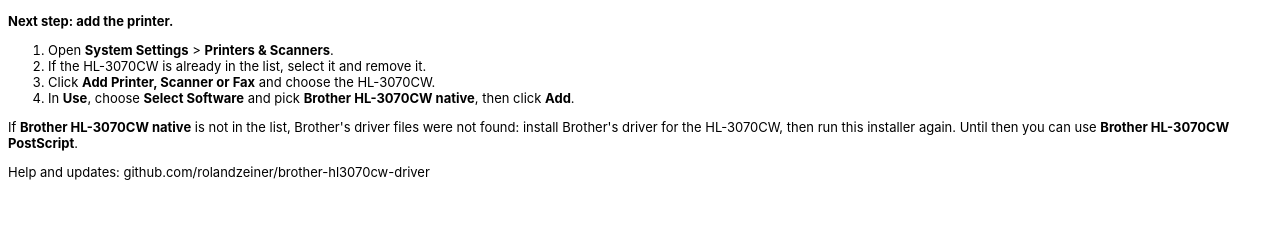
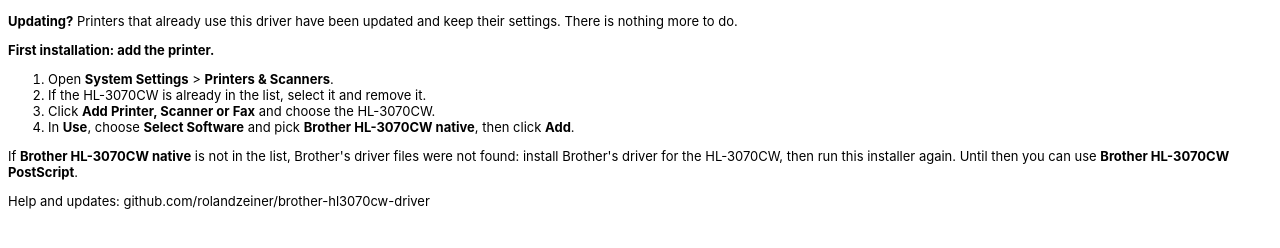
Before and after one commit to rolandzeiner/brother-hl3070cw-driver, a plain HTML site: page packaging/resources/conclusion.html in a window 1280 px wide. Drawn offline with Linux system fonts and the light colour scheme.

Commit message:
Installer: printers already set up get the new PPD and keep their defaults
A printer keeps its own copy of the PPD from the day it was added, so the
Print Quality option of 0.4.0 did not show up after an update. The package's
postinstall now gives every printer that uses one of this driver's PPDs the
new file, named as a model (lpadmin -m): only then does CUPS carry the saved
defaults over. install.sh --queue did it with -P, which reset them.

Co-Authored-By: Claude Fable 5.2 <noreply@anthropic.com>

```diff
--- a/packaging/resources/conclusion.html
+++ b/packaging/resources/conclusion.html
@@ -1,6 +1,7 @@
 <!doctype html>
 <html><body style="font-family: -apple-system, sans-serif; font-size: 13px">
-<p><b>Next step: add the printer.</b></p>
+<p><b>Updating?</b> Printers that already use this driver have been updated and keep their settings. There is nothing more to do.</p>
+<p><b>First installation: add the printer.</b></p>
 <ol>
 <li>Open <b>System Settings</b> &gt; <b>Printers &amp; Scanners</b>.</li>
 <li>If the HL-3070CW is already in the list, select it and remove it.</li>
```
Also changed, not shown: 2 other files.
